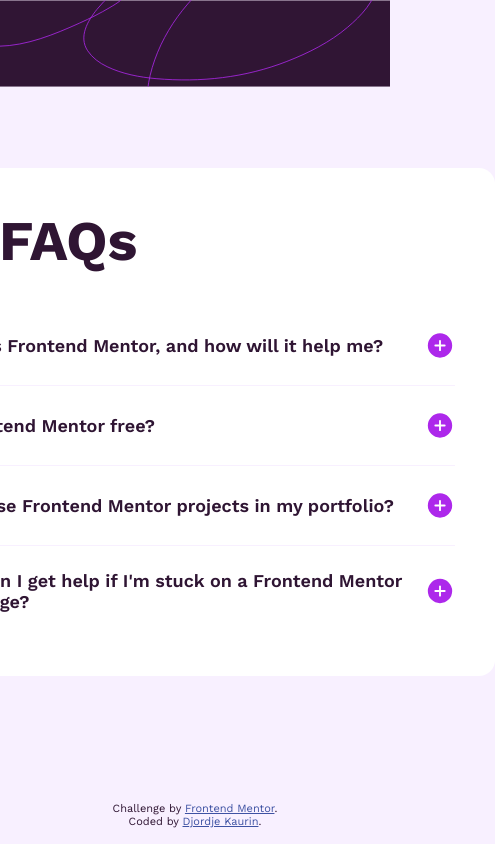
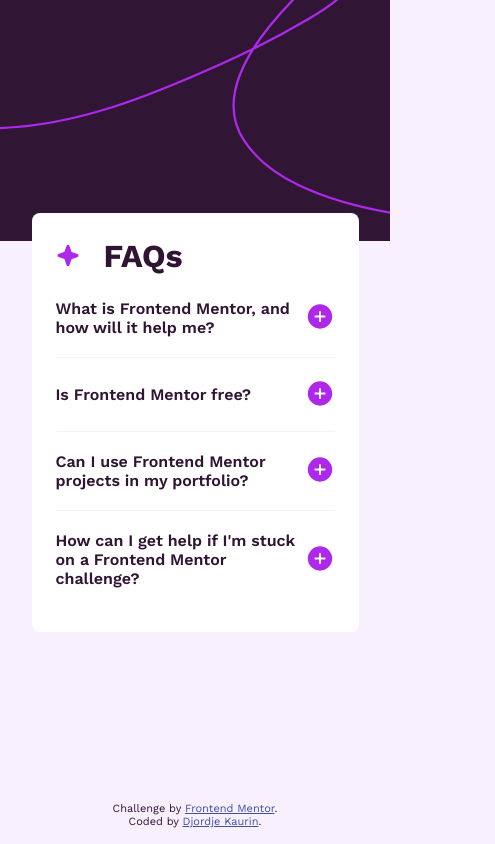
Before and after one commit to Djole-zr/FM-FAQ-accordion, a plain HTML site: page index.html in a window 390 px wide. Shown: the whole page, 495 px wide, since content can reach past the window. Drawn offline with nearby package versions, Linux system fonts and the light colour scheme.

Commit message:
media queries

```diff
--- a/index.html
+++ b/index.html
@@ -27,7 +27,7 @@
         <div class="accordion-item">
           <div class="question">
             <h2>What is Frontend Mentor, and how will it help me?</h2>
-            <img src="assets/images/icon-plus.svg" alt="plus">
+            <button><img src="assets/images/icon-plus.svg" alt="plus"></button>
           </div>
           <p>
             Frontend Mentor offers realistic coding challenges to help developers improve their
@@ -39,7 +39,7 @@
         <div class="accordion-item">
           <div class="question">
             <h2>Is Frontend Mentor free?</h2>
-            <img src="assets/images/icon-plus.svg" alt="plus">
+            <button><img src="assets/images/icon-plus.svg" alt="plus"></button>
           </div>
           <p>
             Yes, Frontend Mentor offers both free and premium coding challenges, with the free
@@ -50,7 +50,7 @@
         <div class="accordion-item">
           <div class="question">
             <h2>Can I use Frontend Mentor projects in my portfolio?</h2>
-            <img src="assets/images/icon-plus.svg" alt="plus">
+            <button><img src="assets/images/icon-plus.svg" alt="plus"></button>
           </div>
           <p>
             Yes, you can use projects completed on Frontend Mentor in your portfolio. It's an excellent
@@ -61,7 +61,7 @@
         <div class="accordion-item">
           <div class="question">
             <h2>How can I get help if I'm stuck on a Frontend Mentor challenge?</h2>
-            <img src="assets/images/icon-plus.svg" alt="plus">
+            <button><img src="assets/images/icon-plus.svg" alt="plus"></button>
           </div>
 
           <p>
--- a/style.css
+++ b/style.css
@@ -6,11 +6,22 @@
     --pink: hsla(281, 83%, 54%, 1);
   }
 
-
 * {
     padding: 0;
     margin: 0;
     box-sizing: border-box;
+}
+
+button {
+    appearance: none;
+    background: none;
+    border: none;
+    margin: 0;
+    padding: 0;
+    font: inherit;
+    color: inherit;
+    cursor: pointer;
+    /* outline: none; */
 }
 
 html {
@@ -28,11 +39,8 @@
     background-size: contain;
 
     height: 100vh;
-    display: flex;
-    flex-direction: column;
-    justify-content: center;
-    align-items: center;
-
+    display: grid;
+    place-content: center;
 }
 
 
@@ -48,7 +56,7 @@
     display: flex;
     justify-content: flex-start;
     align-items: center;
-    margin-bottom: 3.2rem;
+    margin-bottom: 0.8rem;
 }
 
 h1 {
@@ -92,7 +100,7 @@
     display: none;
 }
 
-p[class="show"] {
+p.show {
     display: block;
 }
 
@@ -108,3 +116,42 @@
 .attribution a {
     color: hsl(228, 45%, 44%);
 }
+
+
+@media (max-width: 42em) {
+    body {
+        background-size: auto 28.6%;
+
+    }
+
+    .card {
+        width: 32.7rem;
+        padding: 2.4rem;
+        border-radius: 8px;
+    }
+
+    .heading {
+        margin-bottom: 0.4rem;
+    }
+
+    h1 {
+        font-size: 3.2rem;
+    }
+
+    .heading img {
+        width: 2.4rem;
+    }
+
+    .question {
+        padding: 2rem 0;
+    }
+
+    h2 {
+        font-size: 1.6rem;
+    }
+
+    .questions p {
+        font-size: 1.4rem;
+        padding-bottom: 2rem;
+    }
+}
```
